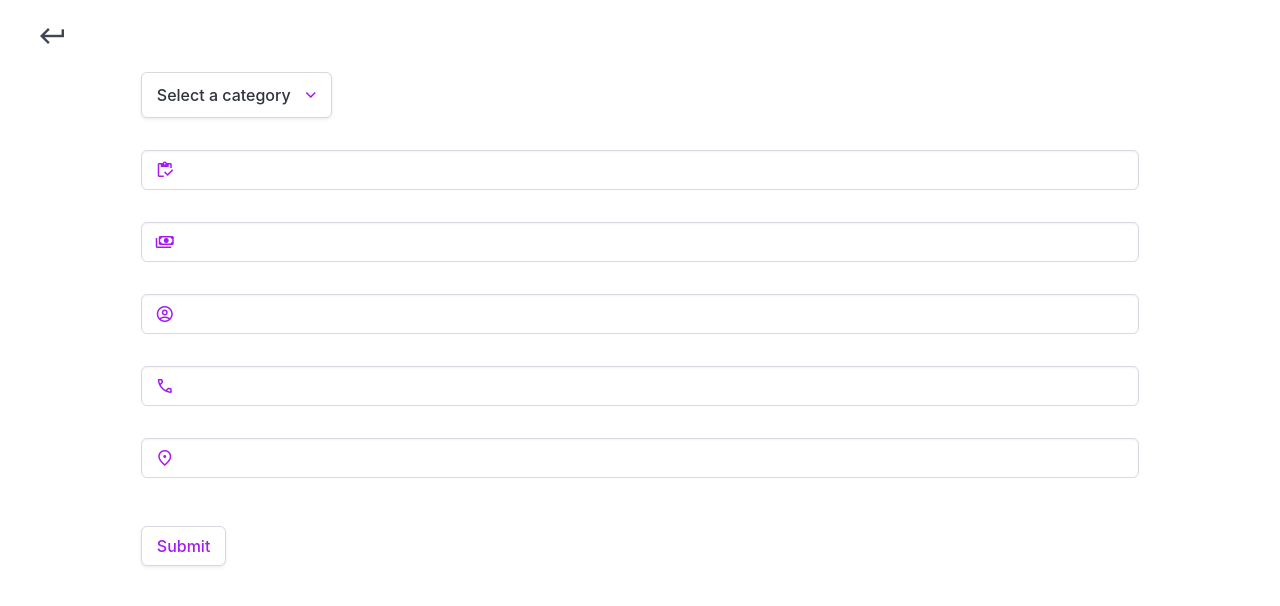
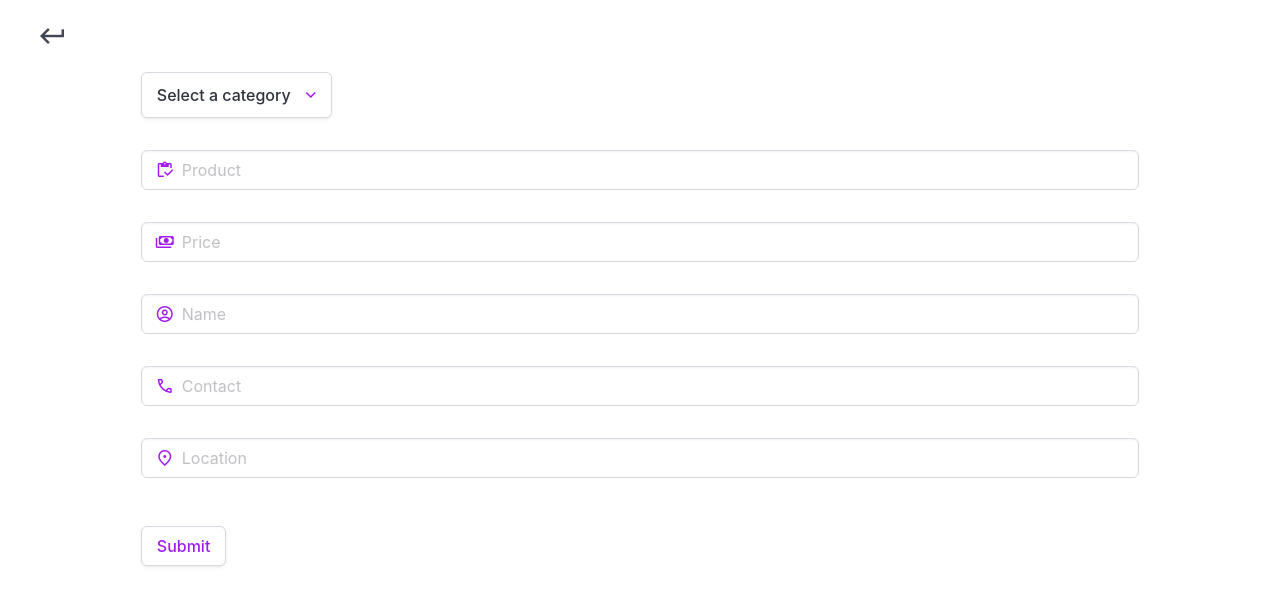
Before and after one commit to HonzaJeMocDobrej/TrashIT, a React (Vite) app in the folder client/: page /upload in a window 1280 px wide. Shown: the top 606 px of the page. Built offline with nearby package versions, Linux system fonts and the light colour scheme.

Commit message:
Client - Upload -> added placeholders

```diff
--- a/client/src/pages/Upload/Upload.jsx
+++ b/client/src/pages/Upload/Upload.jsx
@@ -45,7 +45,7 @@ export default function Upload() {
       <form encType="multipart/form-data" style={{ padding: "0 10%", paddingTop: '3.5rem' }}>
         <Dropdown />
         <p className="control has-icons-left formInput">
-          <input type="text" className="input" />
+          <input placeholder="Product" type="text" className="input" />
           <span
             className="material-symbols-outlined icon is-left is-flex is-justify-content-center is-align-items-center"
             style={{
@@ -59,7 +59,7 @@ export default function Upload() {
           </span>
         </p>
         <p className="control has-icons-left formInput">
-          <input type="text" className="input" />
+          <input placeholder="Price" type="text" className="input" />
           <span
             className="material-symbols-outlined icon is-left is-flex is-justify-content-center is-align-items-center"
             style={{
@@ -73,7 +73,7 @@ export default function Upload() {
           </span>
         </p>
         <p className="control has-icons-left formInput">
-          <input type="text" className="input" />
+          <input placeholder="Name" type="text" className="input" />
           <span
             className="material-symbols-outlined icon is-left is-flex is-justify-content-center is-align-items-center"
             style={{
@@ -87,7 +87,7 @@ export default function Upload() {
           </span>
         </p>
         <p className="control has-icons-left formInput">
-          <input type="text" className="input" />
+          <input placeholder="Contact" type="text" className="input" />
           <span
             className="material-symbols-outlined icon is-left is-flex is-justify-content-center is-align-items-center"
             style={{
@@ -101,7 +101,7 @@ export default function Upload() {
           </span>
         </p>
         <p className="control has-icons-left formInput">
-          <input type="text" className="input" />
+          <input placeholder="Location" type="text" className="input" />
           <span
             className="material-symbols-outlined icon is-left is-flex is-justify-content-center is-align-items-center"
             style={{
```
